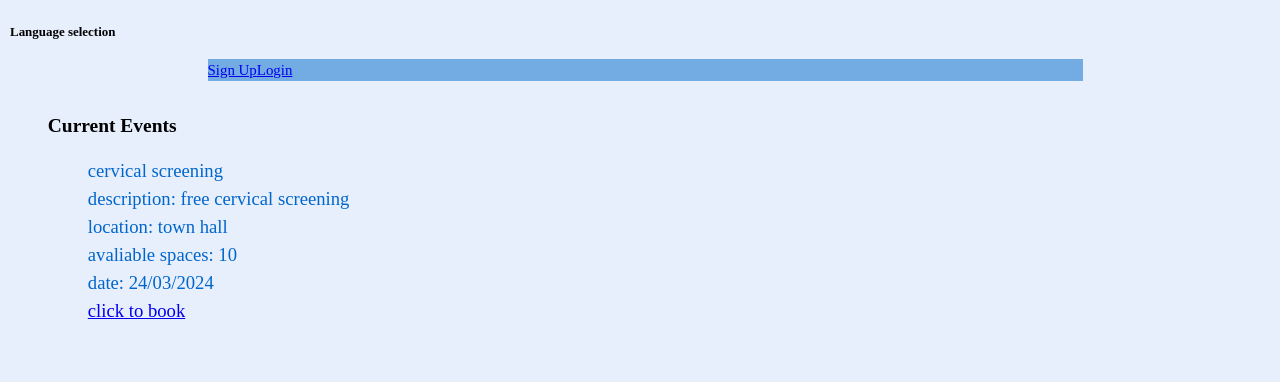
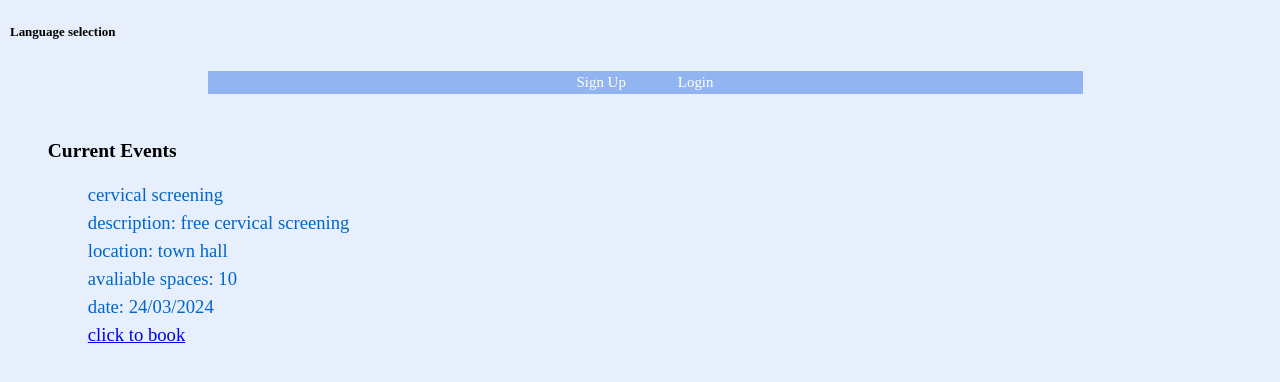
Before and after one commit to lilylusvardii/KV6002_TeamProject, a PHP site: page /bookEvent/index.php in a window 1280 px wide. Shown: the top 382 px of the page. Run offline with PHP 8.4, Linux system fonts and the light colour scheme; data comes from the database, SQL or seed files in the repository.

Commit message:
Update style.css

```diff
--- a/style.css
+++ b/style.css
@@ -36,11 +36,26 @@ nav {
 	font-family: Century Gothic;
 }
 nav ul {
-	list-style-type: none;
-	margin: 0;
-	padding: 0;
-	overflow: hidden;
-	background-color: #73abe3;
+    list-style-type: none;
+    display: flex;
+    justify-content: center;
+    align-items: center;
+    padding: 0;
+}
+
+nav ul li {
+    margin: 0 10px;
+}
+nav ul li a {
+    text-decoration: none;
+    color: #fff;
+    padding: 8px 16px;
+    border-radius: 5px;
+    transition: background-color 0.3s ease;
+}
+
+nav ul li a:hover {
+    background-color: #518ee8;
 }
 
 /* all under is to style diffrent tags of html*/
```
